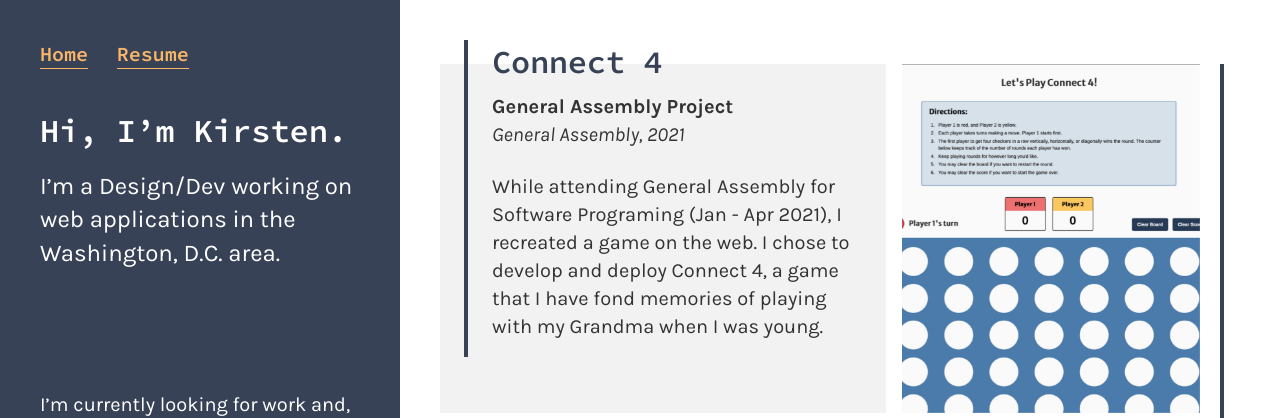
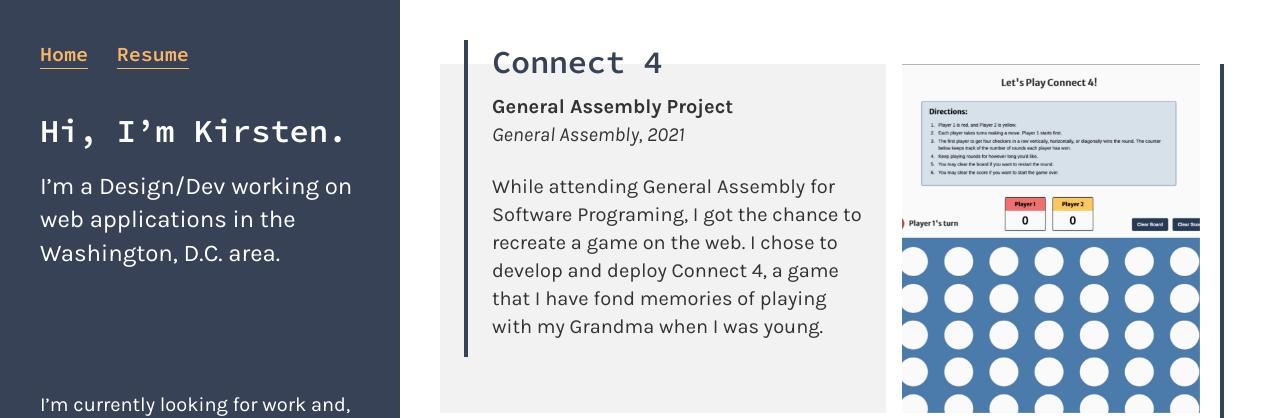
Before and after one commit to marcusrelacion/kirstengreen.com, a Jekyll site: the page built from _projects/connect-4.markdown, in a window 1280 px wide and 900 px high. Shown: the top 418 px of the window. Built offline with Jekyll 4.4.1, drawn with Linux system fonts in a browser that asks for light colours; nearby versions of some CDN libraries.

Commit message:
Updated Connect 4

```diff
--- a/_projects/connect-4.markdown
+++ b/_projects/connect-4.markdown
@@ -6,8 +6,8 @@ hero:
 - name: General Assembly Project
   company: General Assembly
   year: 2021
-  body: While attending General Assembly for Software Programing (Jan - Apr 2021),
-    I recreated a game on the web. I chose to develop and deploy Connect 4, a game
+  body: While attending General Assembly for Software Programing, I got the chance
+    to recreate a game on the web. I chose to develop and deploy Connect 4, a game
     that I have fond memories of playing with my Grandma when I was young.
   image: "/uploads/hi_c4.png"
   image-alt: connect 4 home
```
Also changed, not shown: other parts of _projects/connect-4.markdown (+1 -0 lines).
